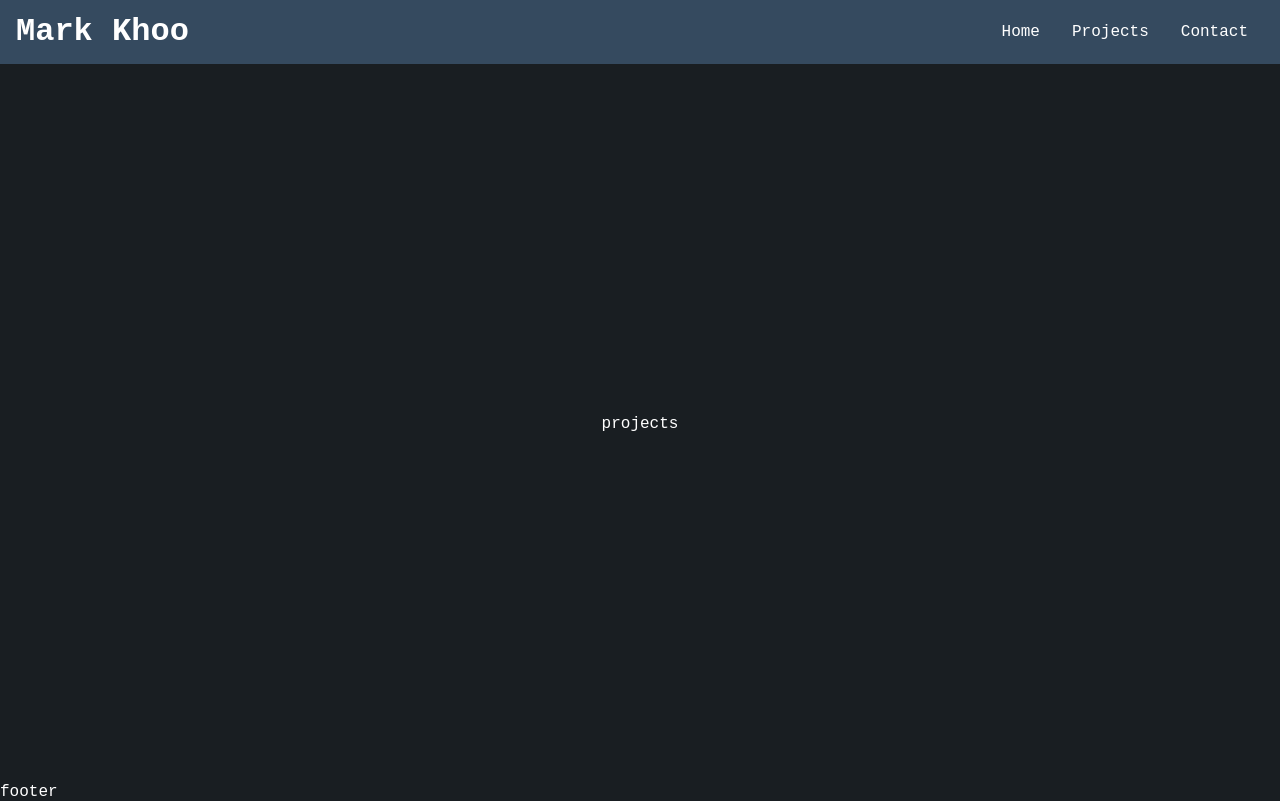
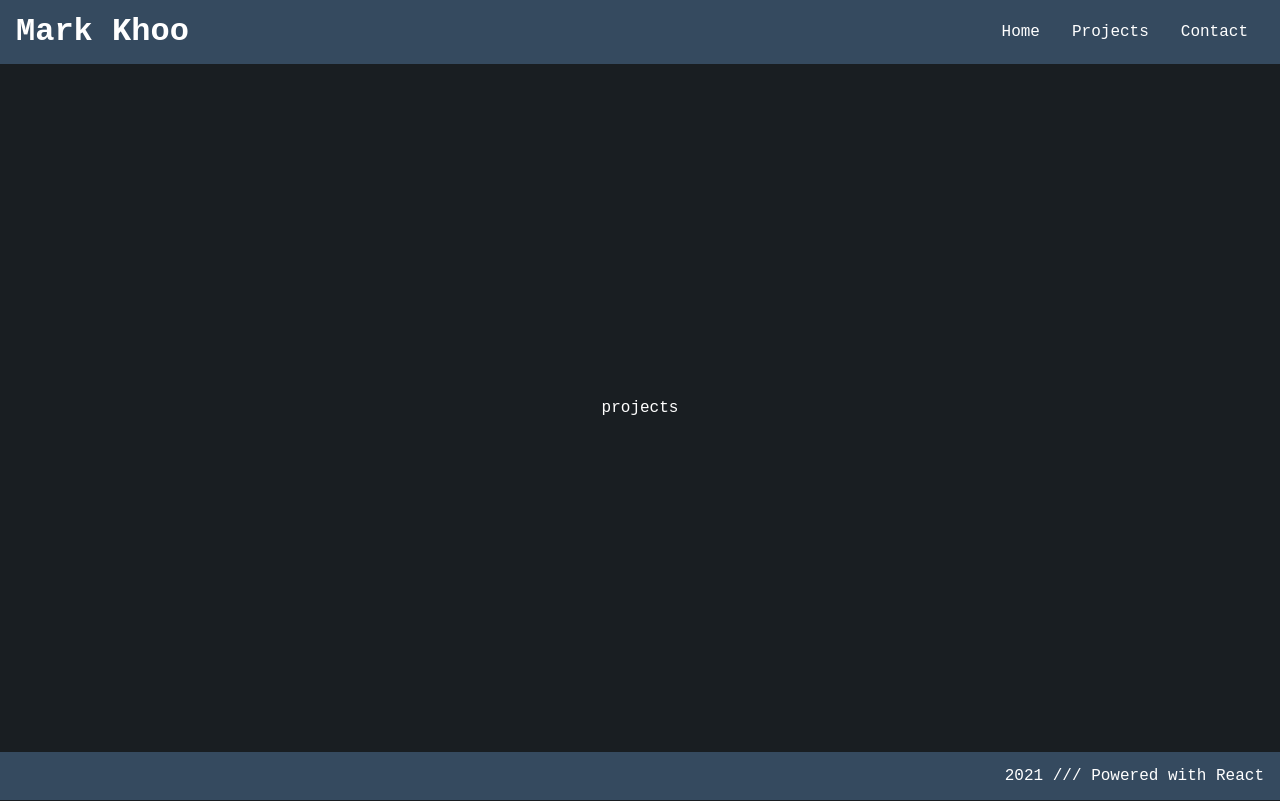
Before and after one commit to markkhoo/20-React-Portfolio, a React (Create React App) app: page /projects in a window 1280 px wide. Built offline with nearby package versions, Linux system fonts and the light colour scheme.

Commit message:
add footer styling

```diff
--- a/src/components/footer/footer.css
+++ b/src/components/footer/footer.css
@@ -0,0 +1,7 @@
+.footer {
+    display: flex;
+    align-items: center;
+    justify-content: space-between;
+    padding: 1.0em;
+    background-color: rgba(53, 74, 95, 1);
+}
--- a/src/components/footer/footer.js
+++ b/src/components/footer/footer.js
@@ -4,7 +4,8 @@ import './footer.css';
 function Footer(){
     return (
         <div className="footer">
-            <p>footer</p>
+            <p></p>
+            <p>2021 /// Powered with <a href="https://reactjs.org/">React</a></p>
         </div>
     )
 };
```
